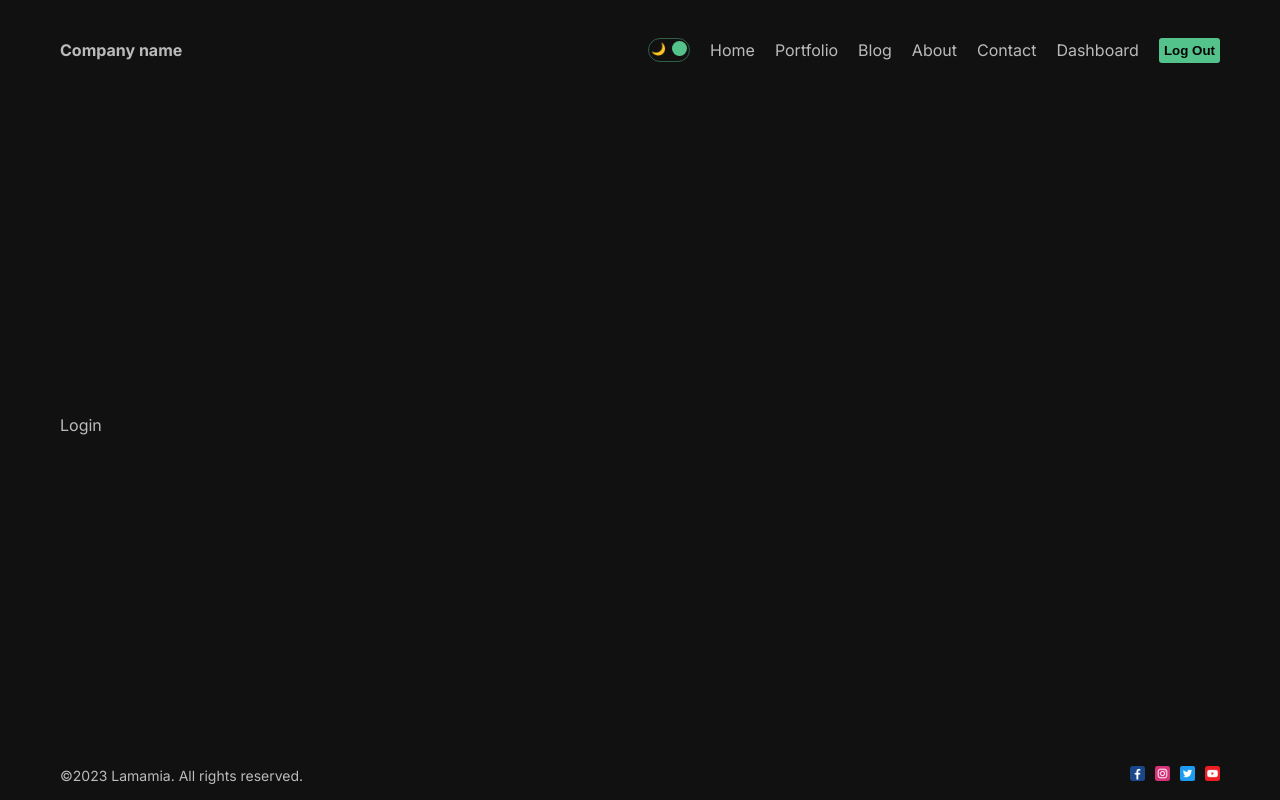
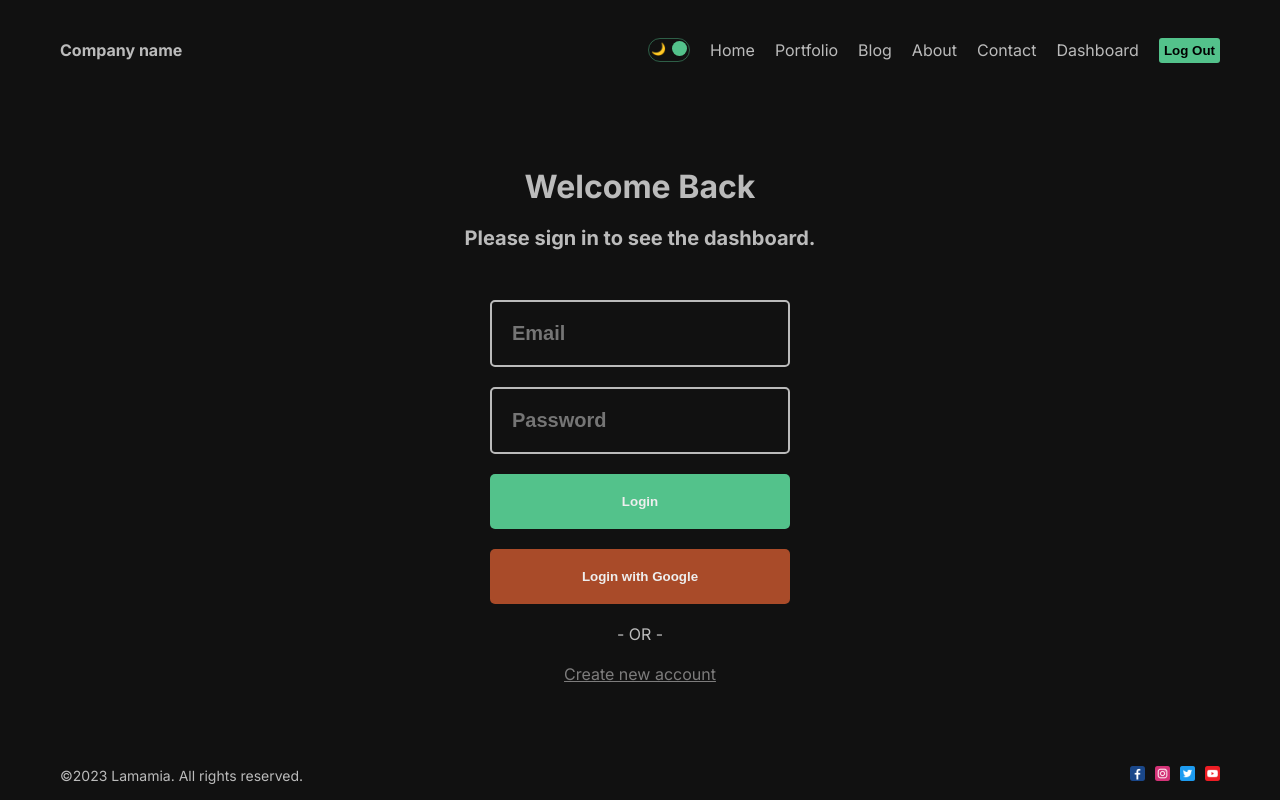
Before and after one commit to Lahirutech/nextfullstack, a Next.js app: page /dashboard/login in a window 1280 px wide. Built offline with nearby package versions, Linux system fonts and the light colour scheme; no server answers.

Commit message:
feat:add login page

```diff
--- a/src/app/dashboard/(auth)/login/page.tsx
+++ b/src/app/dashboard/(auth)/login/page.tsx
@@ -1,7 +1,89 @@
-import React from 'react';
+'use client';
+import Link from 'next/link';
+import React, { useEffect, useState } from 'react';
+import { signIn, useSession } from 'next-auth/react';
+
+import styles from './login.module.css';
+import { useRouter, useSearchParams } from 'next/navigation';
 
 const Login = () => {
-  return <div>Login</div>;
+  const [error, setError] = useState('');
+  const [success, setSuccess] = useState('');
+  const session = useSession();
+  const router = useRouter();
+  const params = useSearchParams();
+
+  useEffect(() => {
+    setError(params.get('error') as string);
+    setSuccess(params.get('success') as string);
+  }, [params]);
+
+  if (session.status === 'loading') {
+    return <p>Loading...</p>;
+  }
+
+  if (session.status === 'authenticated') {
+    router?.push('/dashboard');
+  }
+  const handleSubmit = (e: any) => {
+    e.preventDefault();
+    const email = e.target[0].value;
+    const password = e.target[1].value;
+
+    signIn('credentials', {
+      email,
+      password,
+    });
+  };
+  return (
+    <div className={styles.container}>
+      <h1 className={styles.title}>{success ? success : 'Welcome Back'}</h1>
+      <h2 className={styles.subtitle}>Please sign in to see the dashboard.</h2>
+
+      <form
+        onSubmit={handleSubmit}
+        className={styles.form}
+      >
+        <input
+          type='text'
+          placeholder='Email'
+          required
+          className={styles.input}
+        />
+        <input
+          type='password'
+          placeholder='Password'
+          required
+          className={styles.input}
+        />
+        <button className={styles.button}>Login</button>
+        {error && error}
+      </form>
+      <button
+        onClick={() => {
+          signIn('google');
+        }}
+        className={styles.button + ' ' + styles.google}
+      >
+        Login with Google
+      </button>
+      <span className={styles.or}>- OR -</span>
+      <Link
+        className={styles.link}
+        href='/dashboard/register'
+      >
+        Create new account
+      </Link>
+      {/* <button
+        onClick={() => {
+          signIn("github");
+        }}
+        className={styles.button + " " + styles.github}
+      >
+        Login with Github
+      </button> */}
+    </div>
+  );
 };
 
 export default Login;
```
